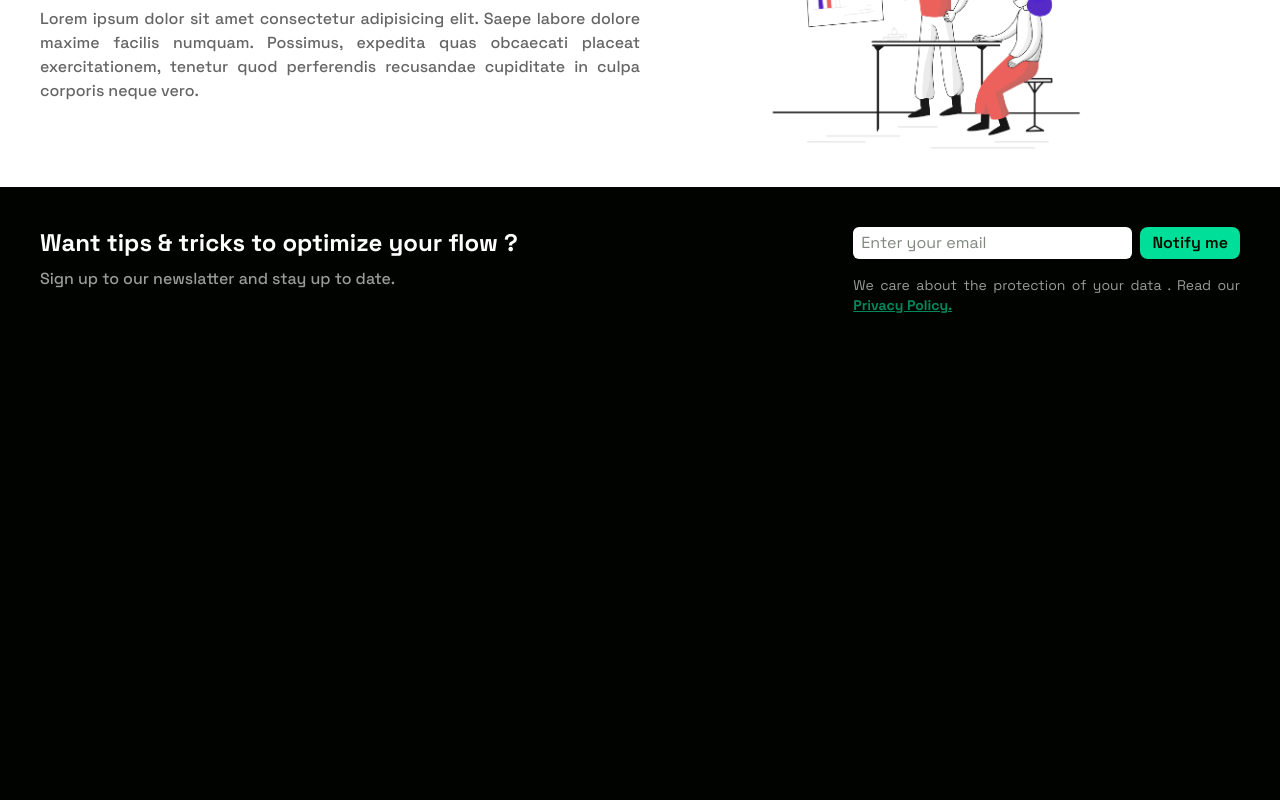
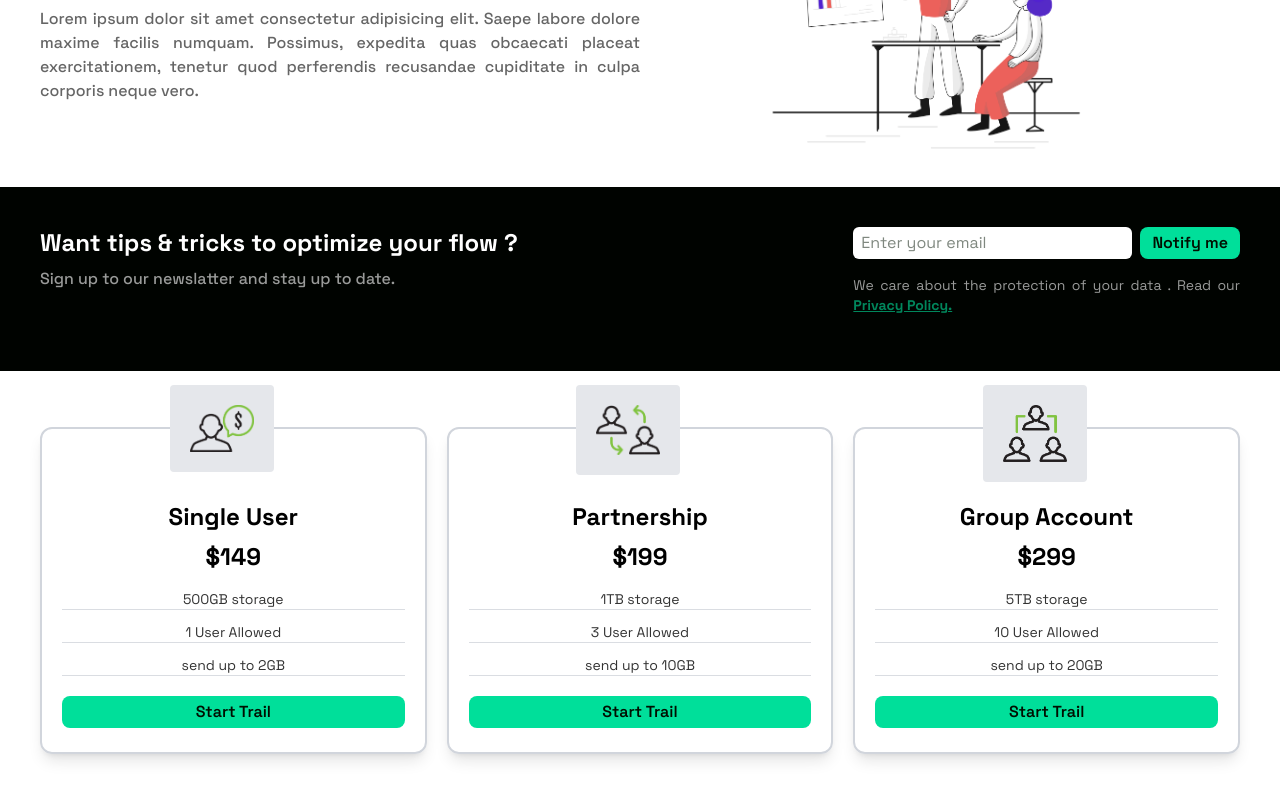
Before and after one commit to ArpanVala/tailwind-easy-project, a React (Vite) app: page / in a window 1280 px wide. Shown: the part 1352-2152 px from the top of the page. Before the commit the page ends 1723 px from the top, so only its background shows below. Built offline with nearby package versions, Linux system fonts and the light colour scheme.

Commit message:
cards added

```diff
--- a/index.html
+++ b/index.html
@@ -5,7 +5,7 @@
   <meta charset="UTF-8" />
   <link rel="icon" type="image/svg+xml" href="/favicon.png" />
   <meta name="viewport" content="width=device-width, initial-scale=1.0" />
-  <title>Tailwind Project.</title>
+  <title>Tailwind Project. &hearts;</title>
 </head>
 
 <body>
--- a/src/App.jsx
+++ b/src/App.jsx
@@ -3,6 +3,7 @@ import Navbar from './components/Navbar'
 import Hero from './components/Hero'
 import Analytics from './components/Analytics'
 import Newslatter from './components/Newslatter'
+import Cards from './components/Cards'
 const App = ()=>{
   return (
     <>
@@ -10,6 +11,7 @@ const App = ()=>{
       <Hero/>
       <Analytics/>
       <Newslatter/>
+      <Cards/>
     </>
   )
 
--- /dev/null
+++ b/src/components/Card.jsx
@@ -0,0 +1,23 @@
+import React from 'react'
+
+const Card = ({img,heading, price, storage, userAllowed,sendUpTo}) => {
+  return (
+    <div className='border-2 border-gray-300 rounded-xl px-5  pt-10 md:pt-18 pb-6 relative text-center flex flex-col gap-2 shadow-lg hover:scale-102 duration-300'>
+      <img src={img} alt="logo of plans" className=' w-20 md:w-26 bg-gray-200 rounded  p-3 md:p-5 absolute -top-11 left-2/6 sm:left-2/5 md:left-1/3'/>
+
+      <h1 className='font-extrabold text-2xl md:4xl'>{heading}</h1>
+      <p className='font-extrabold text-2xl md:4xl'>{price}</p>
+
+      <div className='text-bold text-sm md:text-md opacity-80 space-y-3 mt-2'>
+        <p className='border-b-1 border-gray-300'>{storage}</p>
+        <p className='border-b-1 border-gray-300'>{userAllowed}</p>
+        <p className='border-b-1 border-gray-300'>{sendUpTo}</p>
+      </div>
+
+      <button  className='mt-3 bg-[#00df9a] text-[#000f00] font-semibold py-1 px-4 rounded-lg w-full'>Start Trail</button>
+
+    </div>
+  )
+}
+
+export default Card
--- /dev/null
+++ b/src/components/Cards.jsx
@@ -0,0 +1,19 @@
+import React from 'react'
+import Card from './Card'
+import Single from '../assets/single.png'
+import Double from '../assets/double.png'
+import Triple from '../assets/triple.png'
+const Cards = () => {
+  return (
+    <div className='w-full bg-white'>
+    <div className='max-w-[1240px] mx-auto px-5 py-14 grid md:grid-cols-3 gap-17 md:gap-5'>
+       <Card img={Single} heading={'Single User'} price={'$149'} storage={'500GB storage'} userAllowed={'1 User Allowed'} sendUpTo={'send up to 2GB'}/>
+       <Card img={Double} heading={'Partnership'} price={'$199'} storage={'1TB storage'} userAllowed={'3 User Allowed'} sendUpTo={'send up to 10GB'}/>
+       <Card img={Triple} heading={'Group Account'} price={'$299'} storage={'5TB storage'} userAllowed  ={'10 User Allowed'} sendUpTo={'send up to 20GB'}/>
+
+    </div>
+    </div>
+  )
+}
+
+export default Cards
```
